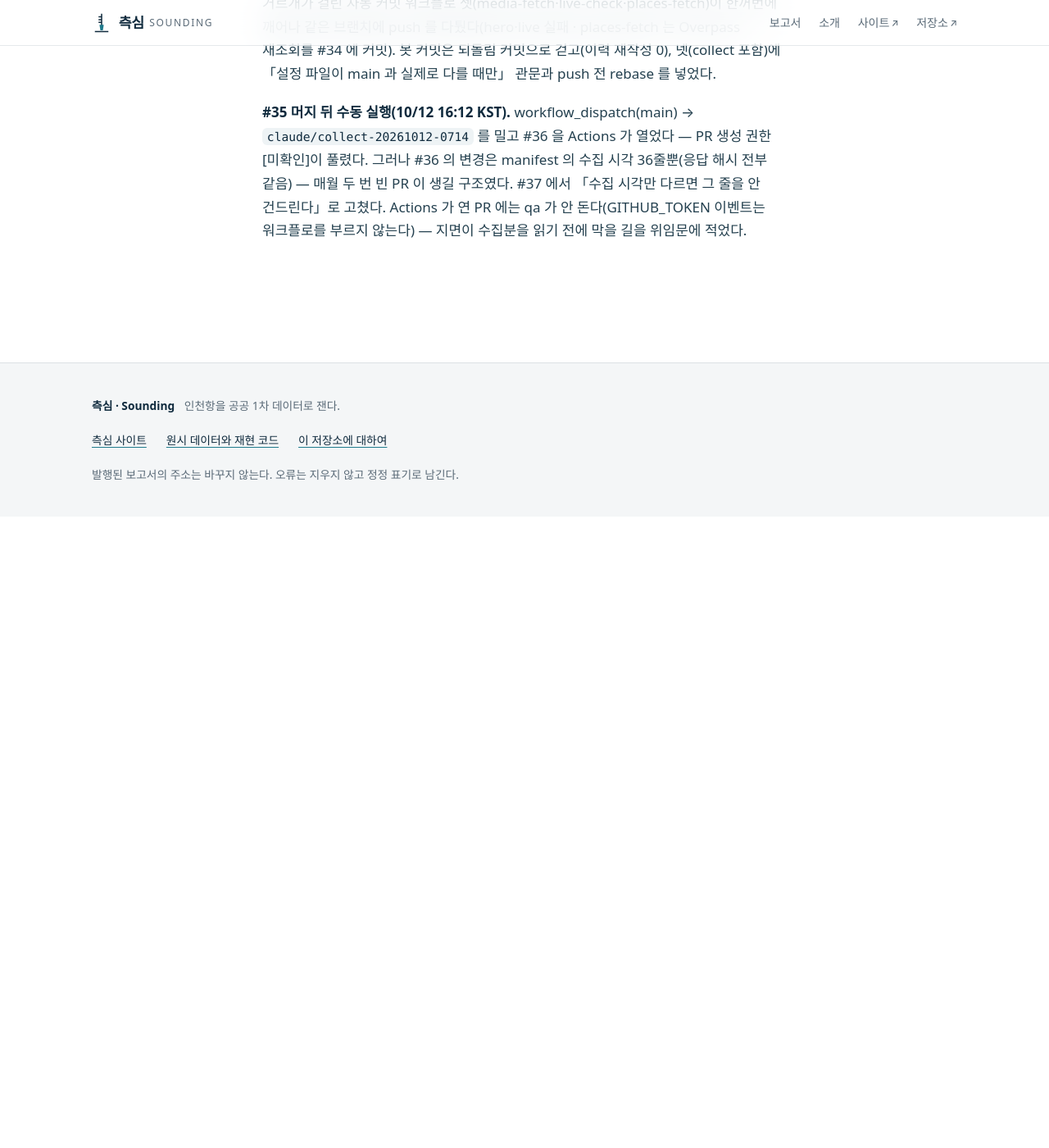
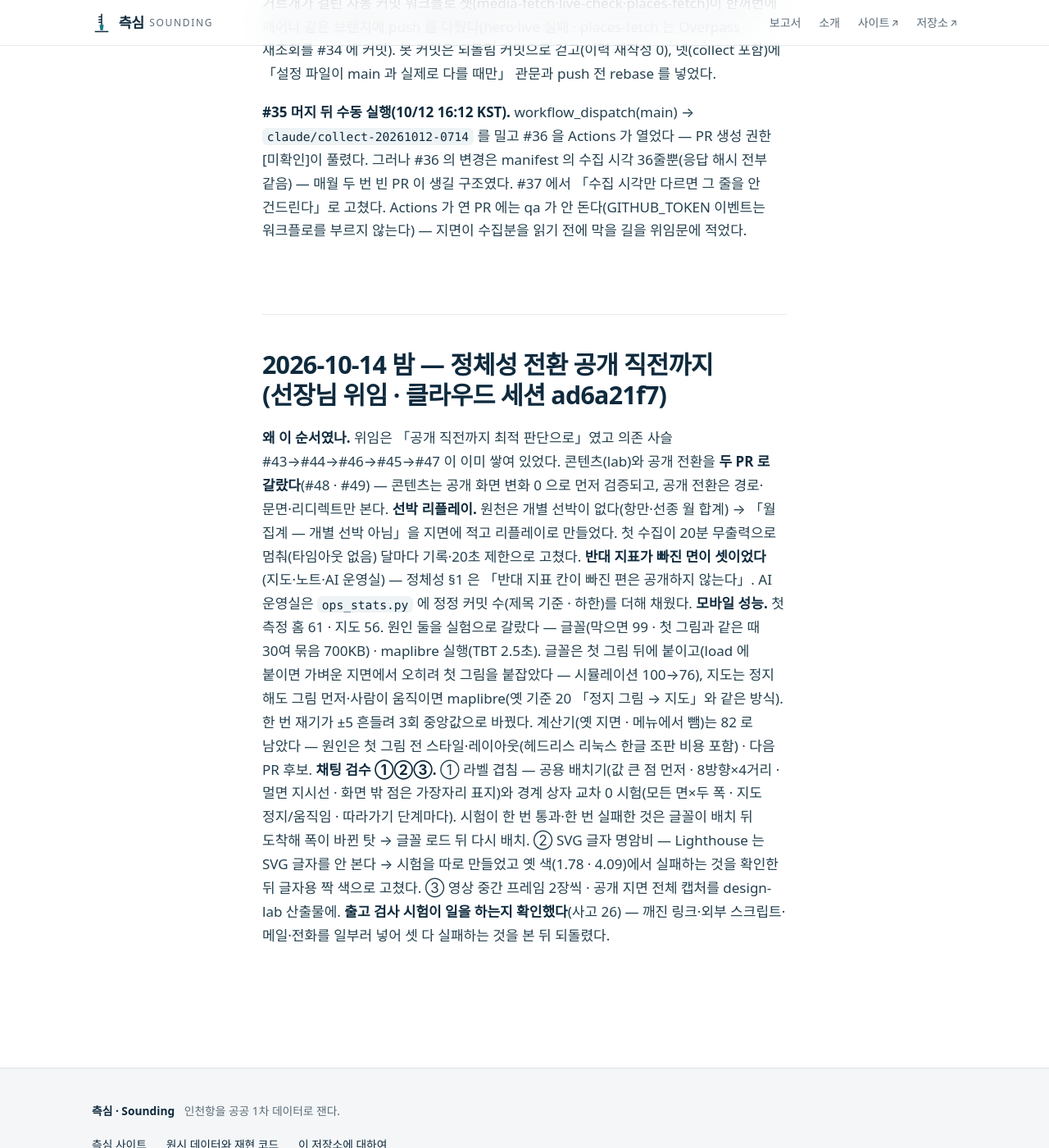
Before and after one commit to jisangj03-dev/incheon-port-analysis, a Jekyll site: the page built from docs/작업기록.md, in a window 1280 px wide and 1400 px high, scrolled down 156047 px. Shown: the whole window at 82% size. Built offline with Jekyll 4.4.1, drawn with Linux system fonts in a browser that asks for light colours; some web fonts are replaced; our own code applies the rules of GitHub Pages for plain Markdown files; before the commit the page ends 156677 px from its top, so only the background shows below that.

Commit message:
STATUS 지금 상태(정체성 전환 공개 직전 · 머지 순서) · 작업기록 10-14 밤 경위
Co-Authored-By: Claude Opus 5.5 <noreply@anthropic.com>
Claude-Session: https://claude.ai/code/session_01L59oEoiMW7KHoJRFFkcN4Q

```diff
--- a/docs/작업기록.md
+++ b/docs/작업기록.md
@@ -3513,3 +3513,12 @@ mail-02 의 기고 전속 조건(원문 게재 요구 여부)은 mail-01 때와
 **#34 CI 빨강 — 새 브랜치 push 의 오발화.** #34 첫 push(옛 #21 병합 포함)에 경로 거르개가 걸린 자동 커밋 워크플로 셋(media-fetch·live-check·places-fetch)이 한꺼번에 깨어나 같은 브랜치에 push 를 다퉜다(hero·live 실패 · places-fetch 는 Overpass 재조회를 #34 에 커밋). 봇 커밋은 되돌림 커밋으로 걷고(이력 재작성 0), 넷(collect 포함)에 「설정 파일이 main 과 실제로 다를 때만」 관문과 push 전 rebase 를 넣었다.
 
 **#35 머지 뒤 수동 실행(10/12 16:12 KST).** workflow_dispatch(main) → `claude/collect-20261012-0714` 를 밀고 #36 을 Actions 가 열었다 — PR 생성 권한 [미확인]이 풀렸다. 그러나 #36 의 변경은 manifest 의 수집 시각 36줄뿐(응답 해시 전부 같음) — 매월 두 번 빈 PR 이 생길 구조였다. #37 에서 「수집 시각만 다르면 그 줄을 안 건드린다」로 고쳤다. Actions 가 연 PR 에는 qa 가 안 돈다(GITHUB_TOKEN 이벤트는 워크플로를 부르지 않는다) — 지면이 수집분을 읽기 전에 막을 길을 위임문에 적었다.
+
+## 2026-10-14 밤 — 정체성 전환 공개 직전까지(선장님 위임 · 클라우드 세션 ad6a21f7)
+
+**왜 이 순서였나.** 위임은 「공개 직전까지 최적 판단으로」였고 의존 사슬 #43→#44→#46→#45→#47 이 이미 쌓여 있었다. 콘텐츠(lab)와 공개 전환을 **두 PR 로 갈랐다**(#48 · #49) — 콘텐츠는 공개 화면 변화 0 으로 먼저 검증되고, 공개 전환은 경로·문면·리디렉트만 본다.
+**선박 리플레이.** 원천은 개별 선박이 없다(항만·선종 월 합계) → 「월 집계 — 개별 선박 아님」을 지면에 적고 리플레이로 만들었다. 첫 수집이 20분 무출력으로 멈춰(타임아웃 없음) 달마다 기록·20초 제한으로 고쳤다.
+**반대 지표가 빠진 면이 셋이었다**(지도·노트·AI 운영실) — 정체성 §1 은 「반대 지표 칸이 빠진 편은 공개하지 않는다」. AI 운영실은 `ops_stats.py` 에 정정 커밋 수(제목 기준 · 하한)를 더해 채웠다.
+**모바일 성능.** 첫 측정 홈 61 · 지도 56. 원인 둘을 실험으로 갈랐다 — 글꼴(막으면 99 · 첫 그림과 같은 때 30여 묶음 700KB) · maplibre 실행(TBT 2.5초). 글꼴은 첫 그림 뒤에 붙이고(load 에 붙이면 가벼운 지면에서 오히려 첫 그림을 붙잡았다 — 시뮬레이션 100→76), 지도는 정지 해도 그림 먼저·사람이 움직이면 maplibre(옛 기준 20 「정지 그림 → 지도」와 같은 방식). 한 번 재기가 ±5 흔들려 3회 중앙값으로 바꿨다. 계산기(옛 지면 · 메뉴에서 뺌)는 82 로 남았다 — 원인은 첫 그림 전 스타일·레이아웃(헤드리스 리눅스 한글 조판 비용 포함) · 다음 PR 후보.
+**채팅 검수 ①②③.** ① 라벨 겹침 — 공용 배치기(값 큰 점 먼저 · 8방향×4거리 · 멀면 지시선 · 화면 밖 점은 가장자리 표지)와 경계 상자 교차 0 시험(모든 면×두 폭 · 지도 정지/움직임 · 따라가기 단계마다). 시험이 한 번 통과·한 번 실패한 것은 글꼴이 배치 뒤 도착해 폭이 바뀐 탓 → 글꼴 로드 뒤 다시 배치. ② SVG 글자 명암비 — Lighthouse 는 SVG 글자를 안 본다 → 시험을 따로 만들었고 옛 색(1.78 · 4.09)에서 실패하는 것을 확인한 뒤 글자용 짝 색으로 고쳤다. ③ 영상 중간 프레임 2장씩 · 공개 지면 전체 캡처를 design-lab 산출물에.
+**출고 검사 시험이 일을 하는지 확인했다**(사고 26) — 깨진 링크·외부 스크립트·메일·전화를 일부러 넣어 셋 다 실패하는 것을 본 뒤 되돌렸다.
```
Also changed, not shown: docs/STATUS.md (+5 -0 lines).
